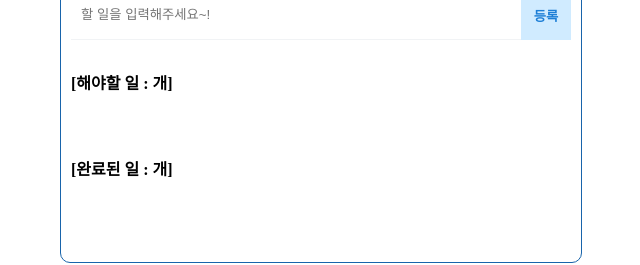
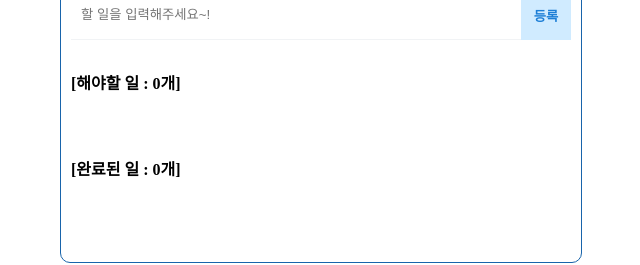
Before and after one commit to sin-hyunjin/AI_React.js230821, a React (Create React App) app in the folder 06.todo_list/: page / in a window 1280 px wide. Shown: the part 159-424 px from the top of the page, without its empty margins (319-959 px from the left). Built offline with nearby package versions, Linux system fonts and the light colour scheme.

Commit message:
Update TodoList.jsx

```diff
--- a/06.todo_list/src/components/TodoList.jsx
+++ b/06.todo_list/src/components/TodoList.jsx
@@ -1,23 +1,30 @@
 import React from 'react'
 import TodoItem from './TodoItem'
 
-const TodoList = ({ title, todos, setTodos }) => {
+const TodoList = ({ title, todos, setTodos, checked }) => {
   return (
     <div className="todo-list">
-      <p className="todo-list-tit">[{title} : 개]</p>
+      <p className="todo-list-tit">[{title} : 0개]</p>
       <ul className="todo-list-ul">
         {/* {todos.map(() => (
           <TodoItem />
         ))} */}
         {todos &&
-          todos.map((todo) => (
+          todos.map((todo) => {
+            if (todo.complete === checked) {
+              return (
                 <TodoItem
                   key={todo.id}
                   todo={todo}
                   todos={todos}
                   setTodos={setTodos}
+                  checked={checked}
                 ></TodoItem>
-          ))}
+              )
+            } else {
+              return null
+            }
+          })}
       </ul>
     </div>
   )
```
Lines whose indentation alone changed are shown as unchanged.
